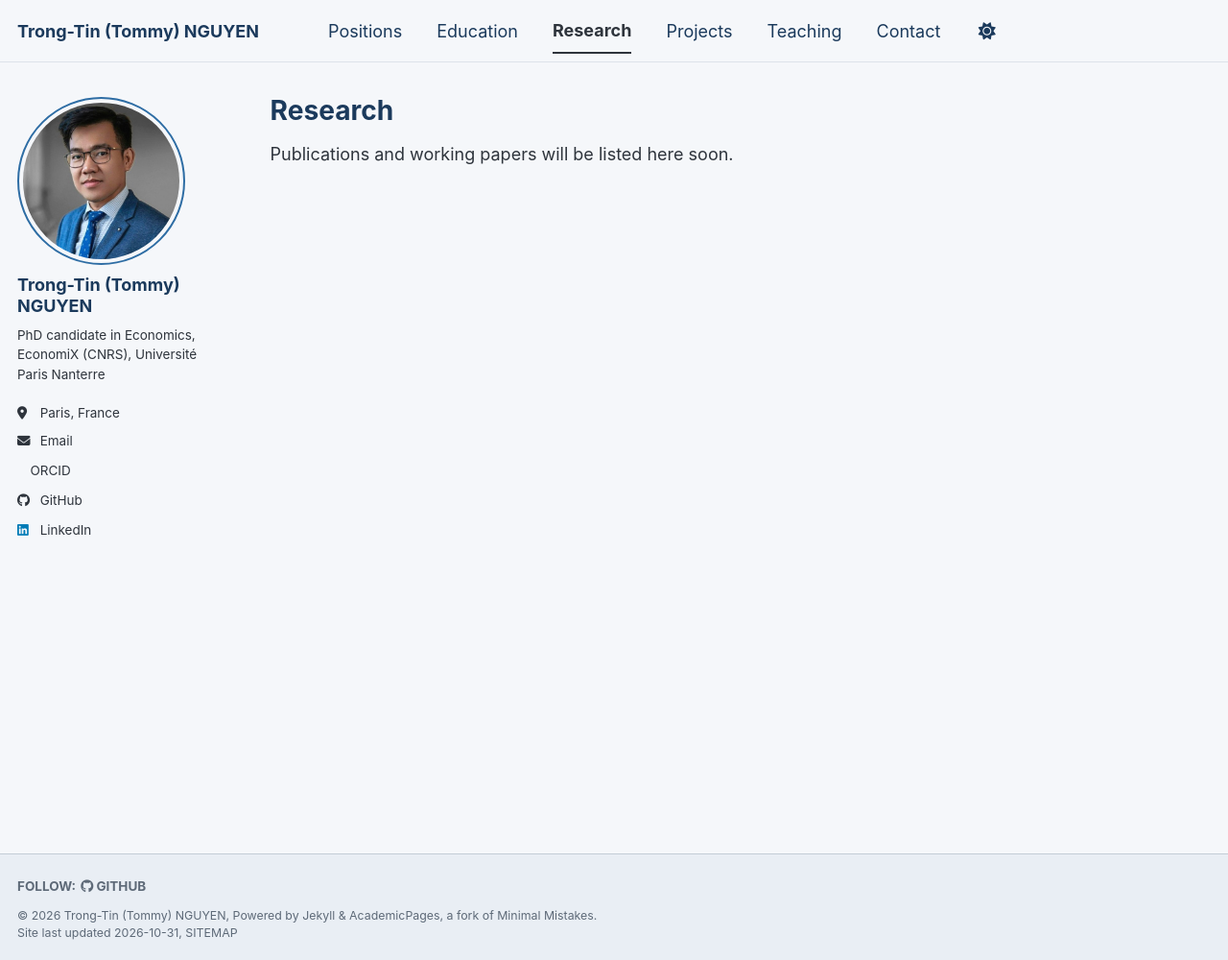
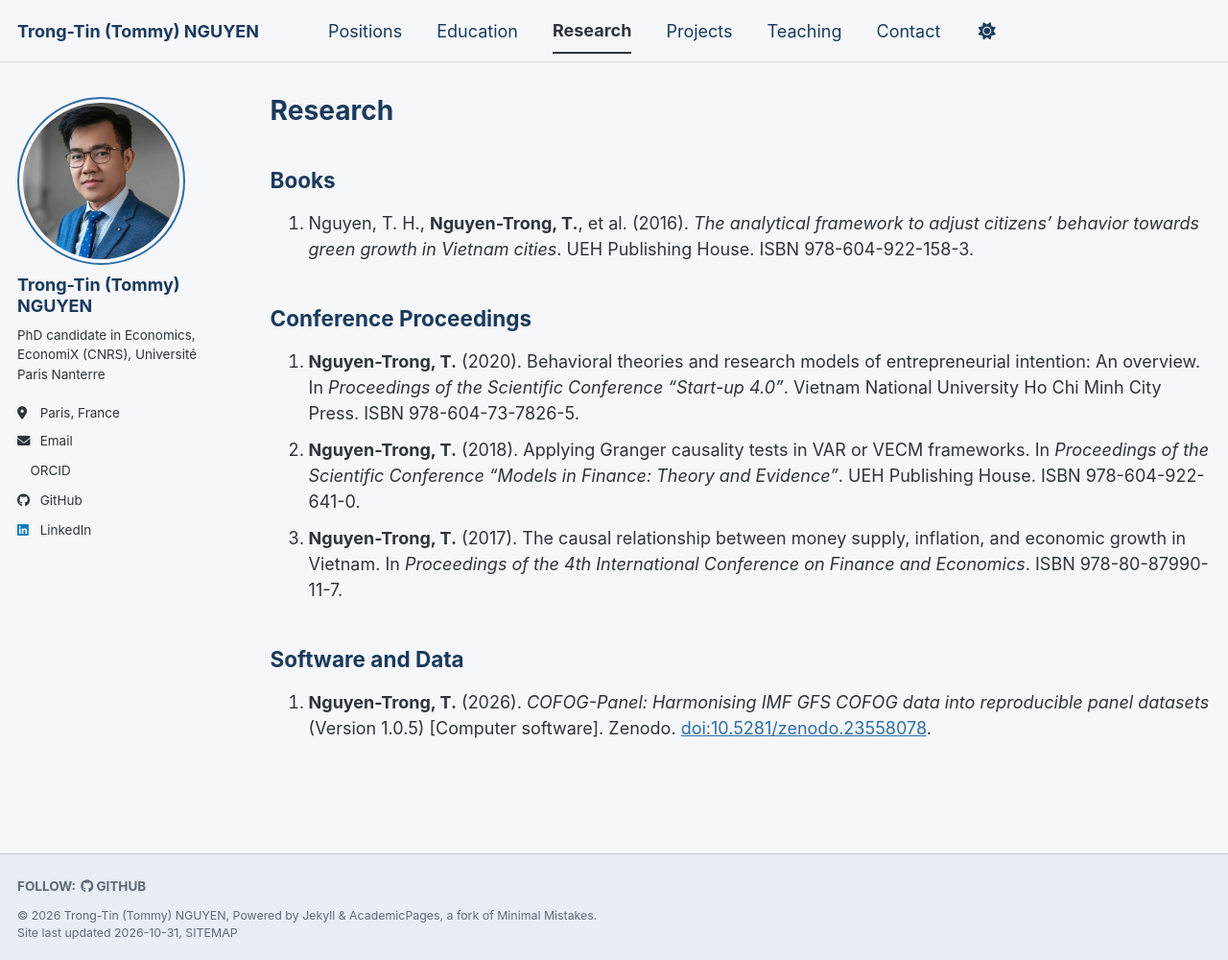
Before and after one commit to trongtin142/trongtin142.github.io, a Jekyll site: the page built from _pages/publications.html, in a window 1280 px wide and 1000 px high. Shown: the whole window at 96% size. Built offline with Jekyll 4.4.1, drawn with Linux system fonts in a browser that asks for light colours; a script bundle is joined from its source files by our own code; a style sheet for code colours, icons or effects is not loaded.

Commit message:
Update publications.html with new publication entries
Added sections for books, conference proceedings, and software to the publications page.

```diff
--- a/_pages/publications.html
+++ b/_pages/publications.html
@@ -10,10 +10,6 @@ author_profile: true
 {% endif %}
 
 {% include base_path %}
-
-{% if site.publications.size == 0 %}
-  <p>Publications and working papers will be listed here soon.</p>
-{% endif %}
 
 {% if site.publication_category %}
   {% for category in site.publication_category  %}
@@ -34,3 +30,20 @@ author_profile: true
     {% include archive-single.html %}
   {% endfor %}
 {% endif %}
+
+<h2>Books</h2>
+<ol class="pub-list" style="margin-bottom:1.5em;">
+  <li style="margin-bottom:0.6em;">Nguyen, T. H., <strong>Nguyen-Trong, T.</strong>, et al. (2016). <em>The analytical framework to adjust citizens’ behavior towards green growth in Vietnam cities</em>. UEH Publishing House. ISBN 978-604-922-158-3.</li>
+</ol>
+
+<h2>Conference Proceedings</h2>
+<ol class="pub-list" style="margin-bottom:1.5em;">
+  <li style="margin-bottom:0.6em;"><strong>Nguyen-Trong, T.</strong> (2020). Behavioral theories and research models of entrepreneurial intention: An overview. In <em>Proceedings of the Scientific Conference “Start-up 4.0”</em>. Vietnam National University Ho Chi Minh City Press. ISBN 978-604-73-7826-5.</li>
+  <li style="margin-bottom:0.6em;"><strong>Nguyen-Trong, T.</strong> (2018). Applying Granger causality tests in VAR or VECM frameworks. In <em>Proceedings of the Scientific Conference “Models in Finance: Theory and Evidence”</em>. UEH Publishing House. ISBN 978-604-922-641-0.</li>
+  <li style="margin-bottom:0.6em;"><strong>Nguyen-Trong, T.</strong> (2017). The causal relationship between money supply, inflation, and economic growth in Vietnam. In <em>Proceedings of the 4th International Conference on Finance and Economics</em>. ISBN 978-80-87990-11-7.</li>
+</ol>
+
+<h2>Software and Data</h2>
+<ol class="pub-list" style="margin-bottom:1.5em;">
+  <li style="margin-bottom:0.6em;"><strong>Nguyen-Trong, T.</strong> (2026). <em>COFOG-Panel: Harmonising IMF GFS COFOG data into reproducible panel datasets</em> (Version 1.0.5) [Computer software]. Zenodo. <a href="https://doi.org/10.5281/zenodo.23558078">doi:10.5281/zenodo.23558078</a>.</li>
+</ol>
```
